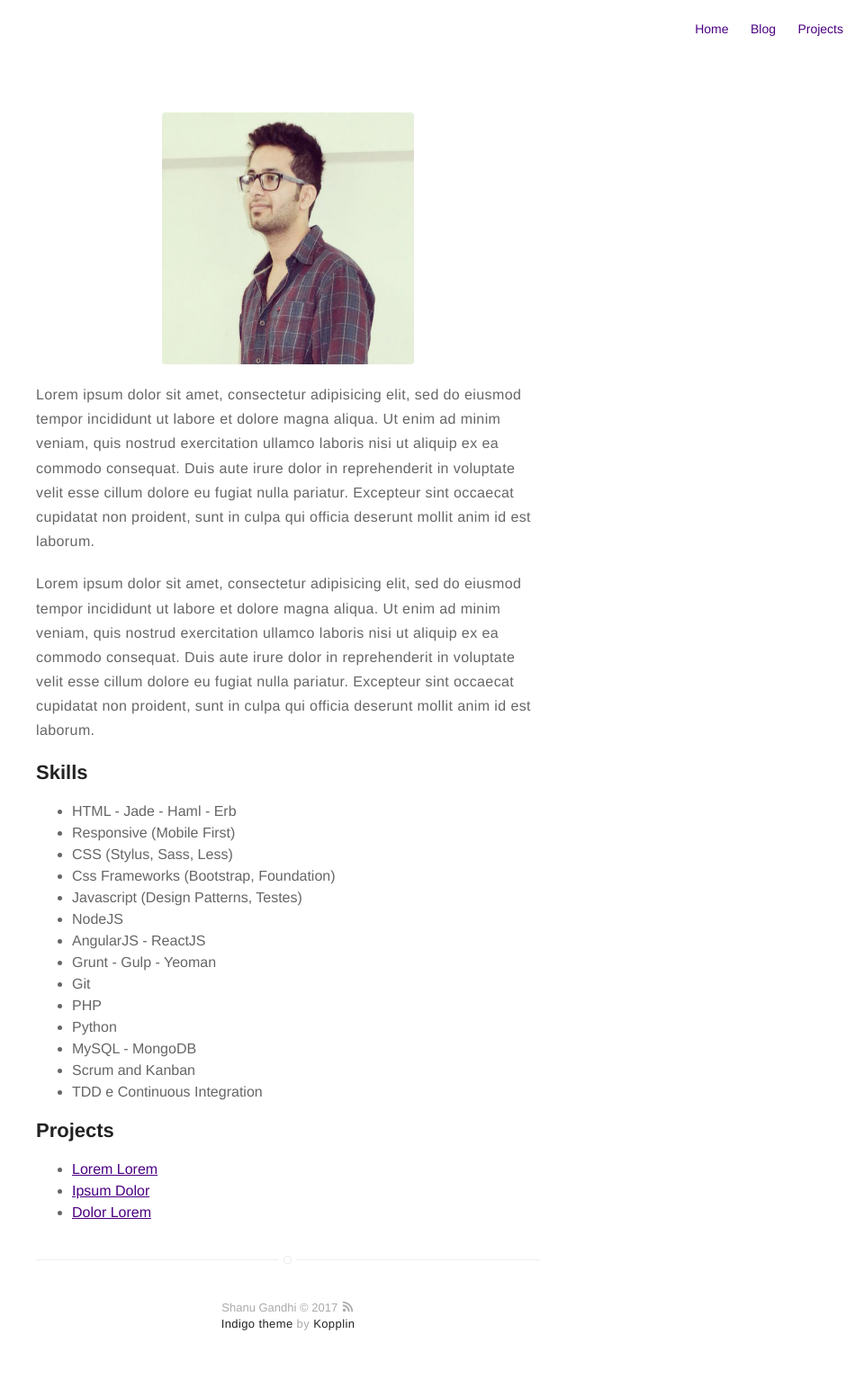
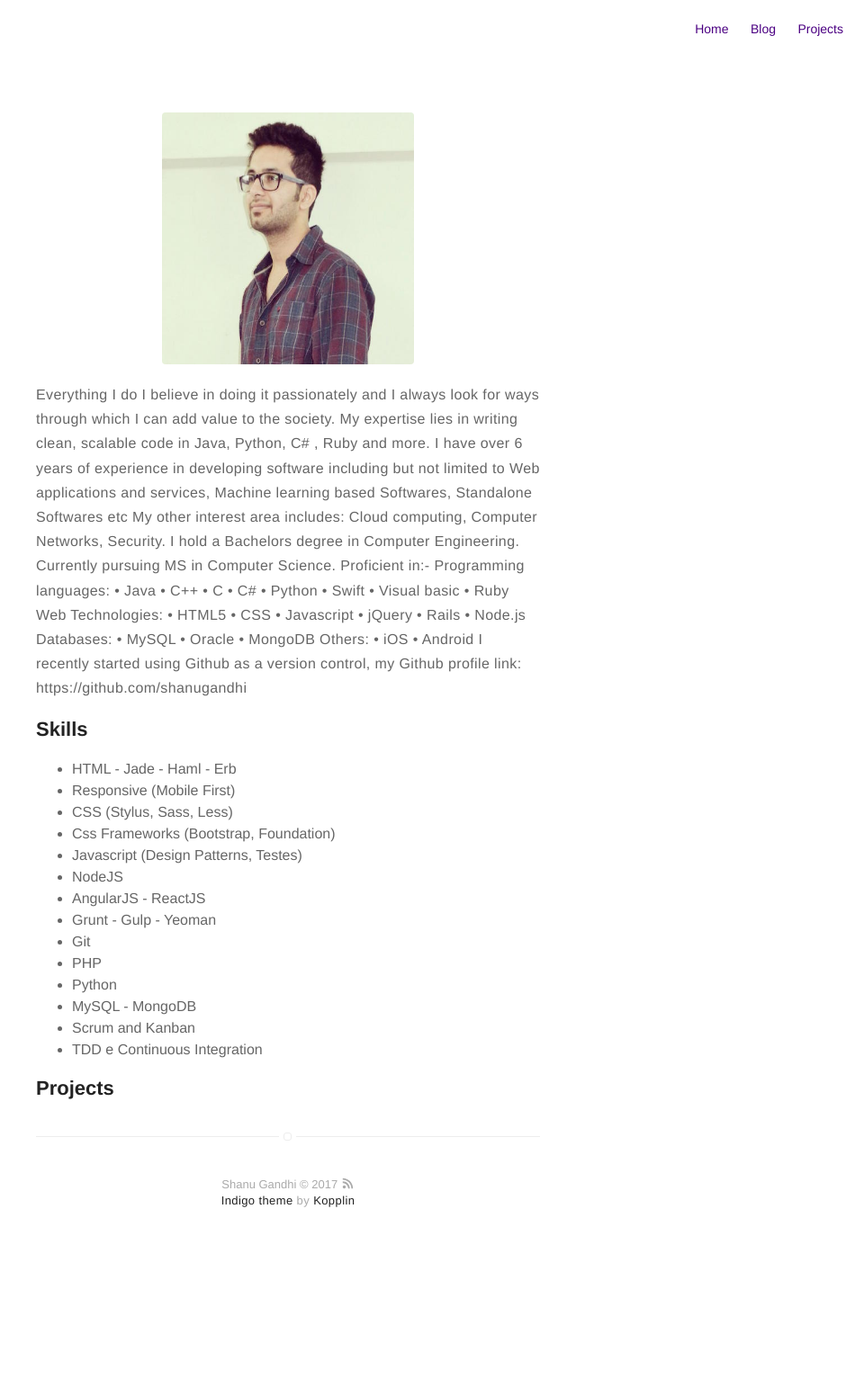
Before and after one commit to shanugandhi/SGBlog, a Jekyll site: the page built from about.md, in a window 1280 px wide. Shown: the whole page at 90% size, without its empty margins (320-1280 px from the left). Built offline with Jekyll 4.4.1, drawn with Linux system fonts in a browser that asks for light colours; after the commit the page ends 1406 px from its top, so only the background shows below that.

Commit message:
minor update

```diff
--- a/about.md
+++ b/about.md
@@ -4,19 +4,28 @@ layout: page
 ---
 ![Profile Image]({{ site.url }}/{{ site.picture }})
 
-<p>Lorem ipsum dolor sit amet, consectetur adipisicing elit, sed do eiusmod
-tempor incididunt ut labore et dolore magna aliqua. Ut enim ad minim veniam,
-quis nostrud exercitation ullamco laboris nisi ut aliquip ex ea commodo
-consequat. Duis aute irure dolor in reprehenderit in voluptate velit esse
-cillum dolore eu fugiat nulla pariatur. Excepteur sint occaecat cupidatat non
-proident, sunt in culpa qui officia deserunt mollit anim id est laborum.</p>
+<p>Everything I do I believe in doing it passionately and I always look for ways through which I can add value to the society.
+My expertise lies in writing clean, scalable code in Java, Python,  C# , Ruby and more. I have over 6 years of experience in developing software including but not limited to Web applications and services, Machine learning based Softwares, Standalone Softwares etc
+My other interest area includes: Cloud computing, Computer Networks, Security.
 
-<p>Lorem ipsum dolor sit amet, consectetur adipisicing elit, sed do eiusmod
-tempor incididunt ut labore et dolore magna aliqua. Ut enim ad minim veniam,
-quis nostrud exercitation ullamco laboris nisi ut aliquip ex ea commodo
-consequat. Duis aute irure dolor in reprehenderit in voluptate velit esse
-cillum dolore eu fugiat nulla pariatur. Excepteur sint occaecat cupidatat non
-proident, sunt in culpa qui officia deserunt mollit anim id est laborum.</p>
+I hold a Bachelors degree in Computer Engineering.
+Currently pursuing MS in Computer Science.
+
+Proficient in:-
+
+Programming languages:
+• Java • C++ • C • C# • Python • Swift • Visual basic • Ruby
+
+Web Technologies:
+• HTML5 • CSS • Javascript • jQuery • Rails • Node.js
+
+Databases:
+• MySQL • Oracle • MongoDB
+
+Others:
+• iOS • Android
+
+I recently started using Github as a version control, my Github profile link: https://github.com/shanugandhi<p>
 
 <h2>Skills</h2>
 
@@ -40,7 +49,5 @@ proident, sunt in culpa qui officia deserunt mollit anim id est laborum.</p>
 <h2>Projects</h2>
 
 <ul>
-	<li><a href="https://github.com/">Lorem Lorem</a></li>
-	<li><a href="https://github.com/">Ipsum Dolor</a></li>
-	<li><a href="https://github.com/">Dolor Lorem</a></li>
+
 </ul>
```
